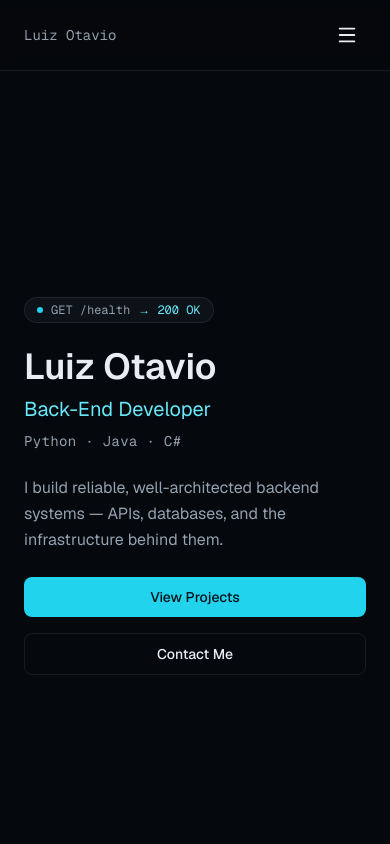
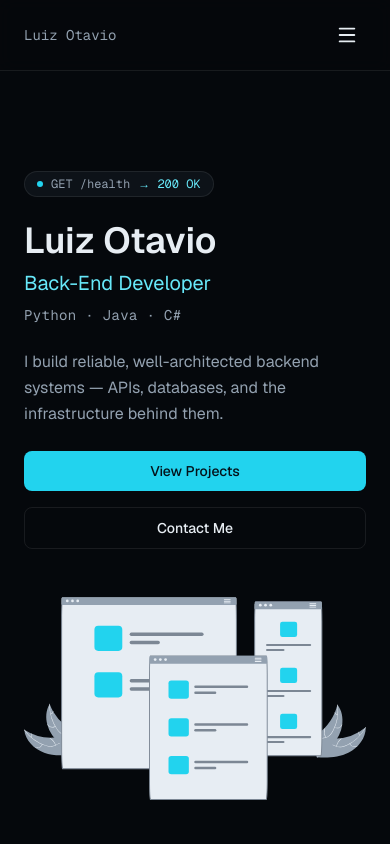
Before and after one commit to luizsoc/portfolio, a Next.js app: page / in a window 390 px wide. Shown: the top 844 px of the page. Built offline with nearby package versions, Linux system fonts and the light colour scheme.

Commit message:
feat: add responsive hero computer illustration

```diff
--- a/app/components/sections/Hero/Hero.tsx
+++ b/app/components/sections/Hero/Hero.tsx
@@ -1,5 +1,6 @@
 "use client";
 
+import Image from "next/image";
 import { Container } from "@/app/components/ui/Container";
 import { Button } from "@/app/components/ui/Button";
 import { RevealOnScroll } from "@/app/components/ui/RevealOnScroll";
@@ -16,6 +17,7 @@ export function Hero() {
       className="flex min-h-screen items-center border-b border-border last:border-b-0"
     >
       <Container>
+        <div className="flex flex-col gap-12 lg:flex-row lg:items-center lg:justify-between lg:gap-8">
           <RevealOnScroll className="flex max-w-2xl flex-col gap-6">
             <HeroCodeAccent />
 
@@ -44,6 +46,22 @@ export function Hero() {
               </Button>
             </div>
           </RevealOnScroll>
+
+          <RevealOnScroll
+            delay={0.15}
+            className="w-full max-w-sm shrink-0 lg:max-w-md"
+          >
+            <Image
+              src="/images/hero-computer.svg"
+              alt=""
+              aria-hidden="true"
+              width={732}
+              height={436}
+              priority
+              className="h-auto w-full"
+            />
+          </RevealOnScroll>
+        </div>
       </Container>
     </section>
   );
```
Also changed, not shown: public/images/hero-computer.svg (added). Lines whose indentation alone changed are shown as unchanged.
